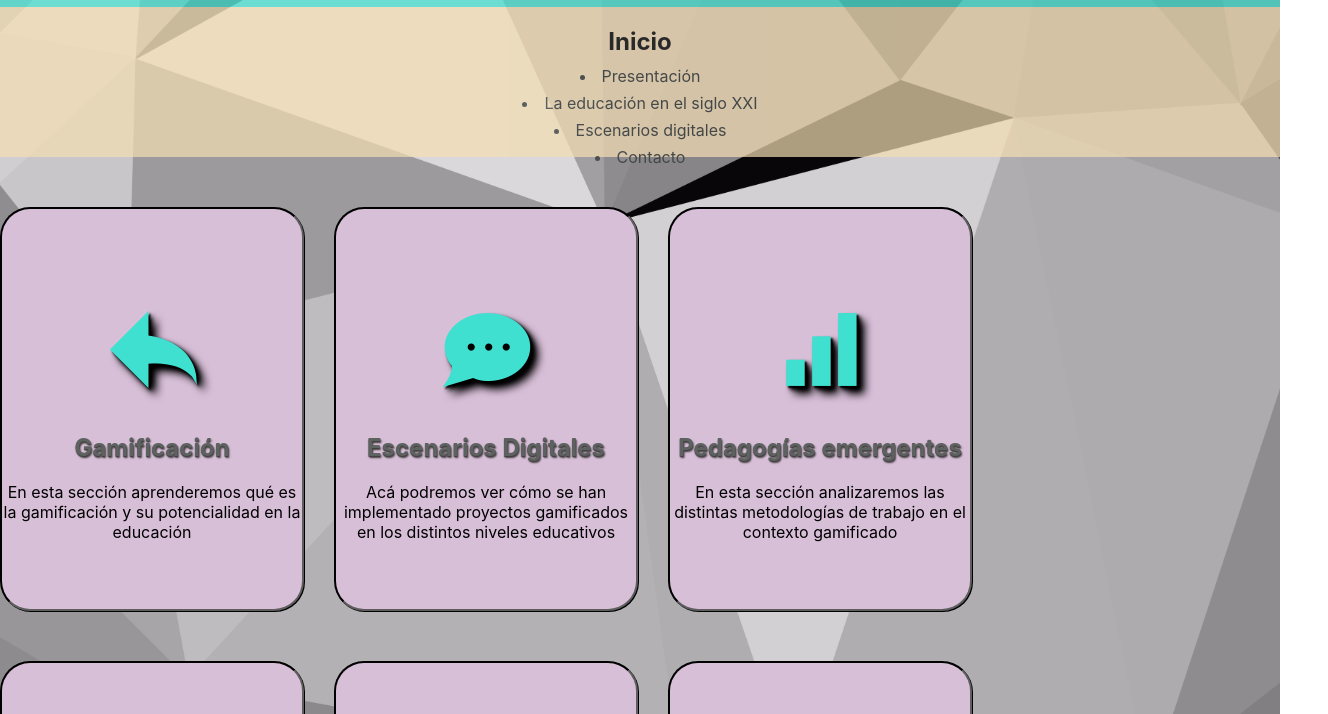
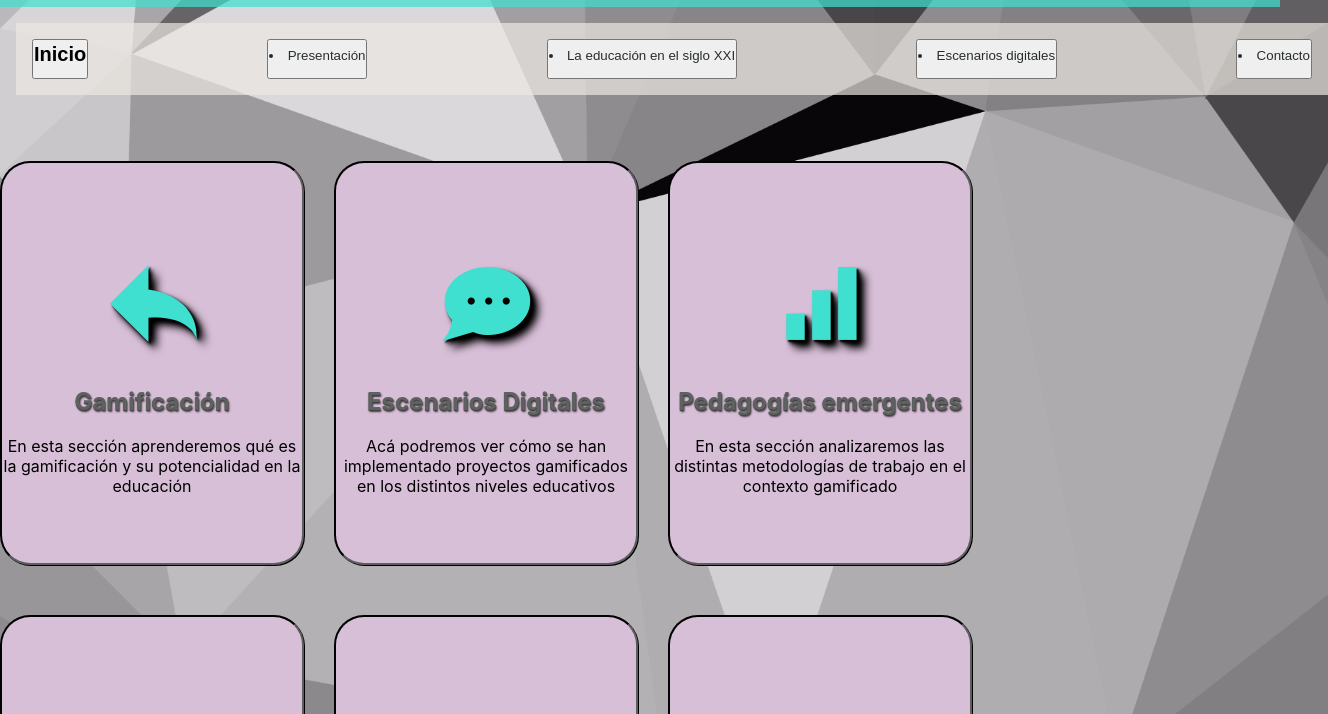
Before and after one commit to GastonCirvini/pagina01, a plain HTML site: page index.html in a window 1280 px wide. Shown: the part 116-830 px from the top of the page, 1328 px wide, since content can reach past the window. Drawn offline with Linux system fonts and the light colour scheme.

Commit message:
primer commit en #primeralista css.Navegadores

```diff
--- a/estilos.css
+++ b/estilos.css
@@ -74,18 +74,19 @@ h3 {
     width: 100%;
 }
 
-
+/*Opinion: que el nav no este en lista, y sean botones, q hay que configurar bien bla bla*/
 #primeralista {
-
+    display: flex;
+    justify-content: space-between;
     float: left;
-    opacity: 0.7;
-    padding-top: 20px;
-    margin-right: 0 auto;
+    /*opacity: 0.7;*/
+    padding: 1rem 1rem;
+    margin: 1rem 1rem;
     width: 100%;
-    height: 130px;
-    text-align: center;
+    height: 40px;
+    /*text-align: center;*/
     font-size: medium;
-    background-color: wheat;
+    background-color: rgba(236, 233, 227, 0.699);
     font-family: -apple-system, BlinkMacSystemFont, 'Segoe UI', Roboto, Oxygen, Ubuntu, Cantarell, 'Open Sans', 'Helvetica Neue', sans-serif;
 }
 #iconos {
--- a/index.html
+++ b/index.html
@@ -21,13 +21,15 @@
 
 
 <!--Inicio de Menú de Navegacion-->
+<nav>
 <aside id="primeralista">
-        <h2 id="index" href="#">Inicio</h2>
-        <li id="presentation" href="#">Presentación</li>
-        <li id="gamification" href="#">La educación en el siglo XXI</li>
-        <li id="activities" href="#">Escenarios digitales</li>
-        <li id="contact" href="#">Contacto</li>
+        <button><h2 id="index" href="#">Inicio</h2></button>
+        <button><li id="presentation" href="#">Presentación</li></button>
+        <button><li id="gamification" href="#">La educación en el siglo XXI</li></button>
+        <button><li id="activities" href="#">Escenarios digitales</li></button>
+        <button><li id="contact" href="#">Contacto</li></button>
 </aside>
+</nav>
 <!--Final de Menú de Navegacion-->
 <!---
 <div>
```
